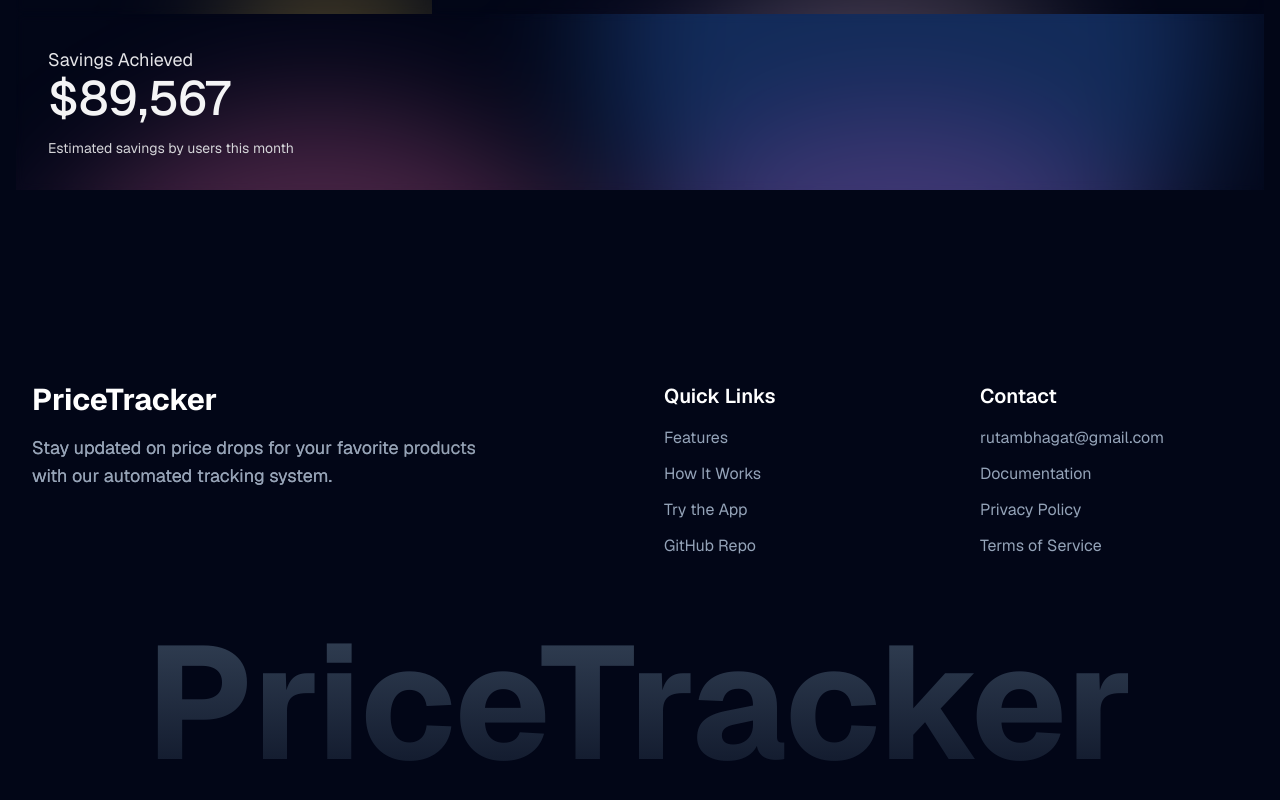
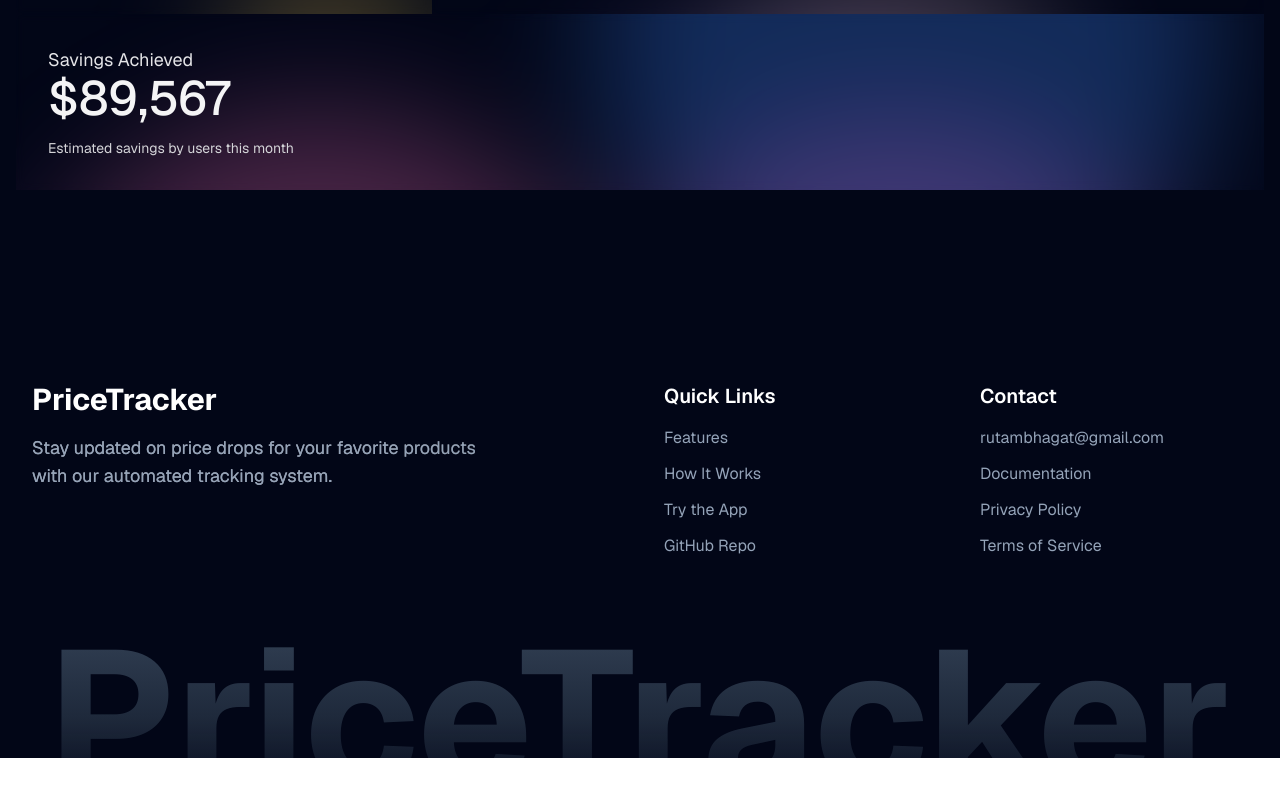
Before and after one commit to RutamBhagat/automated-price-tracking, a Next.js app in the folder frontend/: page / in a window 1280 px wide. Shown: the part 1354-2154 px from the top of the page. After the commit the page ends 2112 px from the top, so only its background shows below. Built offline with nearby package versions, Linux system fonts and the light colour scheme.

Commit message:
feat(frontend): update Footer component styling for improved layout and visual appeal

```diff
--- a/frontend/src/components/landing-page/footer.tsx
+++ b/frontend/src/components/landing-page/footer.tsx
@@ -5,7 +5,7 @@ import { TextShimmer } from "@/components/ui/text-shimmer";
 
 export default function Footer() {
   return (
-    <footer id="Footer" className="bg-slate-950 pb-6 pt-48 text-white">
+    <footer id="Footer" className="relative bg-slate-950 pb-0 pt-48 text-white overflow-hidden">
       <div className="container mx-auto px-4 sm:px-6 lg:px-8">
         <div className="mb-16 grid grid-cols-1 gap-12 md:grid-cols-4">
           <div className="col-span-1 space-y-6 md:col-span-2">
@@ -101,7 +101,7 @@ export default function Footer() {
           }}
           transition={{ delay: 0.4 }}
         >
-          <h1 className="select-none bg-gradient-to-b from-slate-700 to-slate-900 bg-clip-text text-center text-3xl font-bold text-transparent md:text-5xl lg:text-[10rem]">
+          <h1 className="select-none -mb-14 bg-gradient-to-b from-slate-700 via-slate-800 to-transparent bg-clip-text text-center text-3xl font-bold text-transparent md:text-5xl lg:text-[12rem]">
             PriceTracker
           </h1>
         </InView>
```
